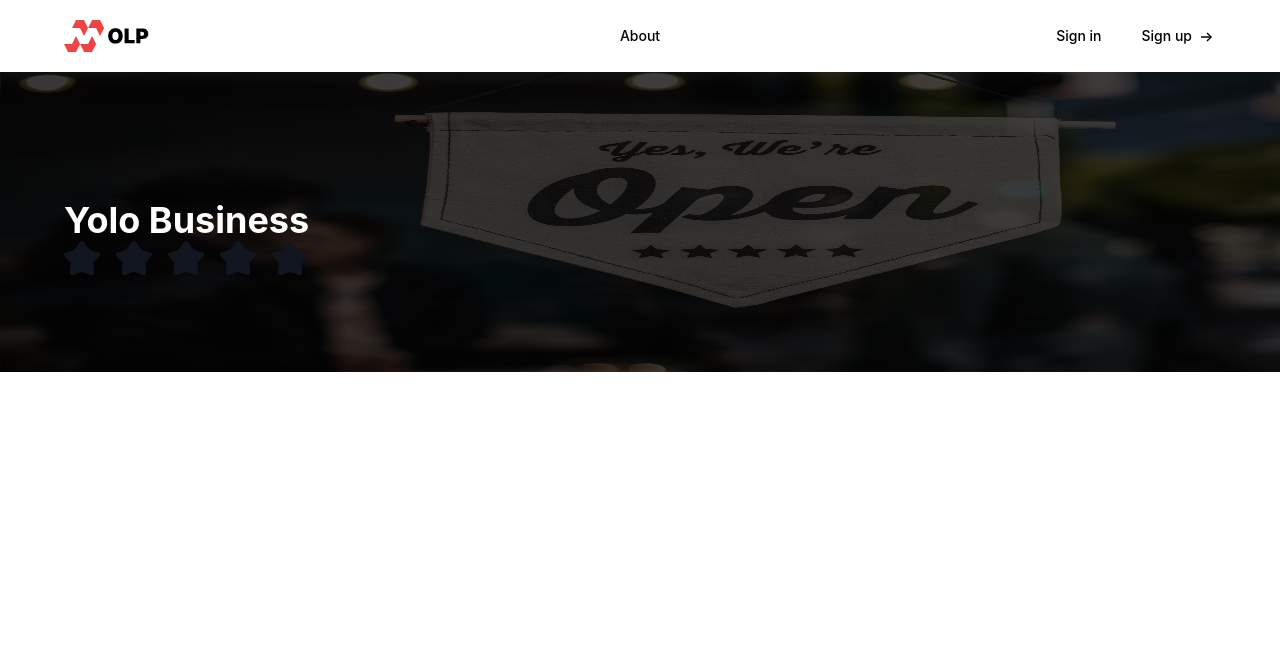
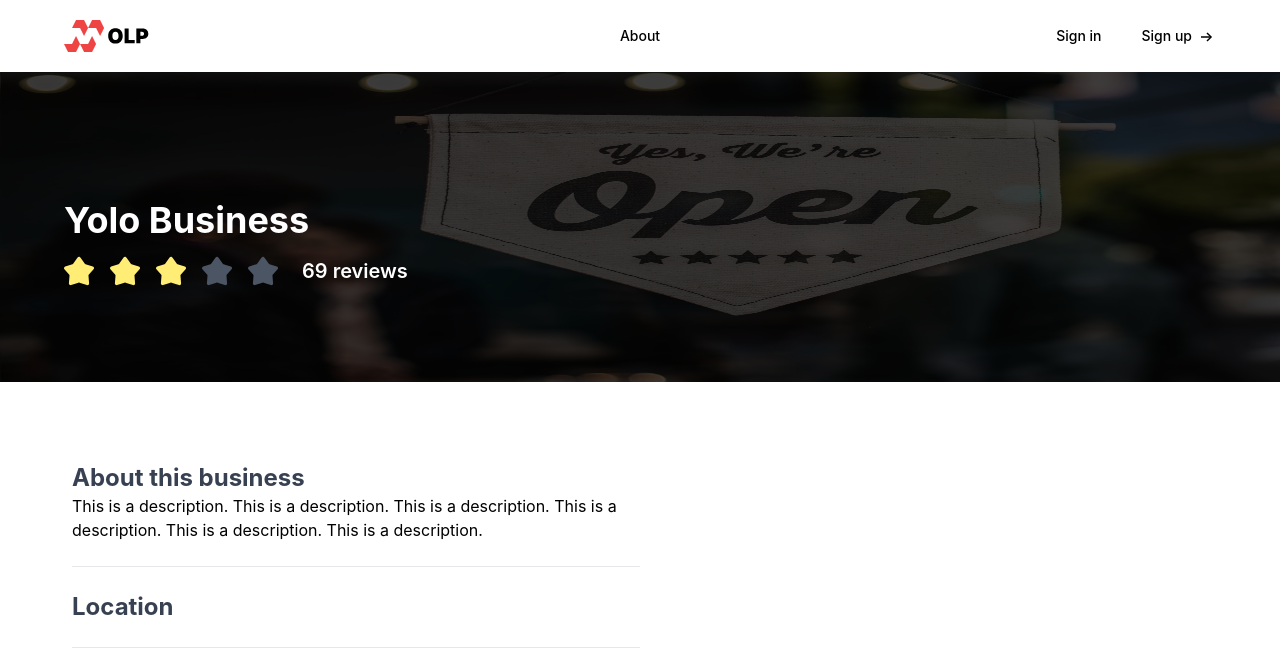
Before and after one commit to Pranav-Grandhi/nolp, a Next.js app: page /biz/1 in a window 1280 px wide. Shown: the top 654 px of the page. Built offline with nearby package versions, Linux system fonts and the light colour scheme; a web font is replaced by a local one.

Commit message:
biz page almost done

```diff
--- a/src/components/StarRating/colors.ts
+++ b/src/components/StarRating/colors.ts
@@ -1 +1 @@
-export  const COLORS = { inactive: '#121621', active: '#FFED76' };
+export  const COLORS = { inactive: '#4B5563', active: '#FFED76' };
--- a/src/pages/biz/[slug].tsx
+++ b/src/pages/biz/[slug].tsx
@@ -27,9 +27,26 @@ export default function Business() {
         </>
         <div className="relative z-20 container mx-auto max-w-screen-xl px-4 sm:px-8 lg:px-12 xl:px-16">
           <h1 className="text-2xl md:text-4xl font-bold text-white sm:text-3xl ">Yolo Business</h1>
-          <BeautyStars></BeautyStars>
+          <div className="mt-4 flex items-center">
+            <BeautyStars
+              value={3}
+              size={30}
+            />
+            <p className="text-white ml-6 font-semibold text-xl">69 reviews</p>
+          </div>
         </div>
       </div>
+      <section className="relative mt-20 px-2">
+        <div className="container mx-auto max-w-screen-xl px-4 sm:px-8 lg:px-12 xl:px-16">
+          <div className="md:w-1/2 pb-6 mb-6 border-b">
+            <h5 className="text-2xl font-bold text-gray-700">About this business</h5>
+            <p>This is a description. This is a description. This is a description. This is a description. This is a description. This is a description.</p>
+          </div>
+          <div className="md:w-1/2 pb-6 mb-6 border-b">
+              <h5 className="text-2xl font-bold text-gray-700">Location</h5>
+          </div>
+        </div>
+      </section>
     </>
   )
 }
```
